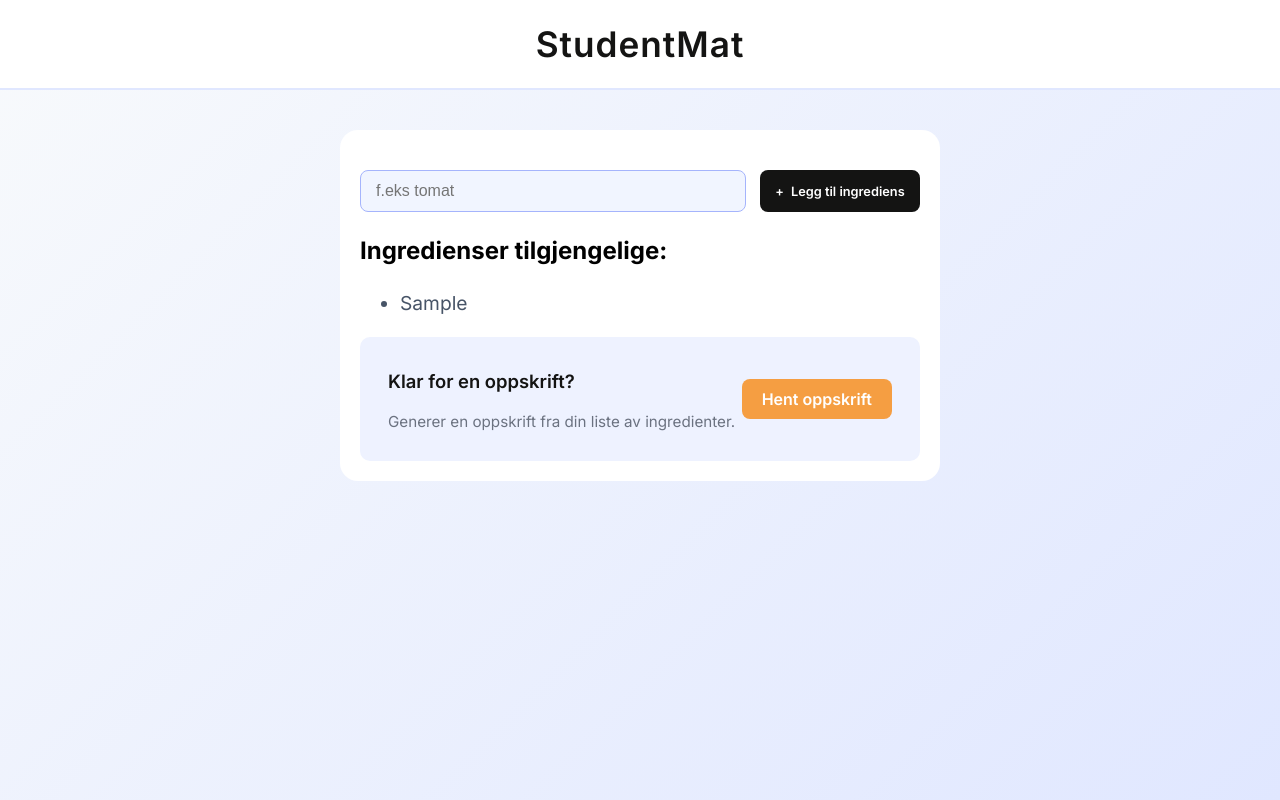
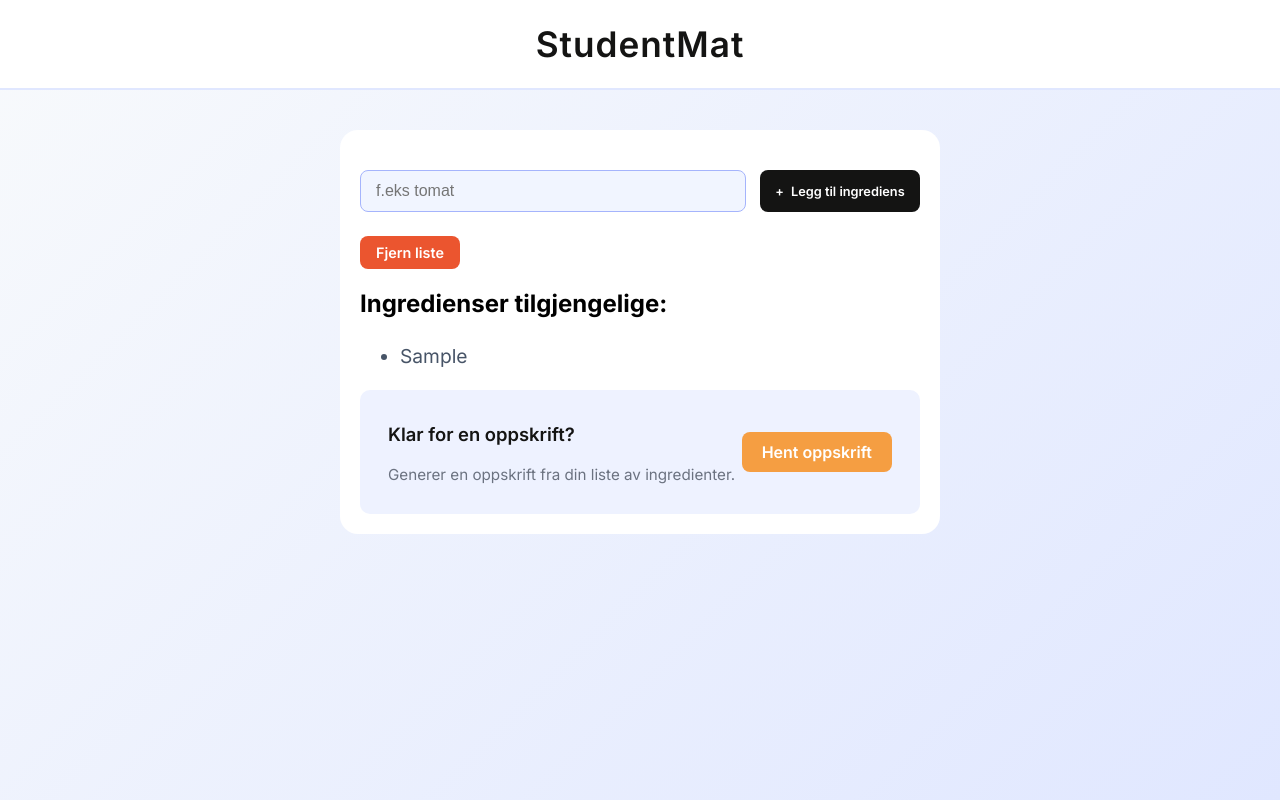
Before and after one commit to tonylam750/StudentMat, a React (Vite) app: page / in a window 1280 px wide. Both pictures are taken after typing "Sample" into the empty fields and a click on the button "Legg til ingrediens". Built offline with nearby package versions, Linux system fonts and the light colour scheme.

Commit message:
added remove list feature

```diff
--- a/src/components/Content.jsx
+++ b/src/components/Content.jsx
@@ -19,6 +19,11 @@ export default function Content() {
         setIngredients(prevIngredients => [...prevIngredients, newIngredient])
     }
 
+    function removeAllIngredients() {
+        setIngredients([])
+        setRecipe("")
+    }
+
     return (
         <main>
             <form action={addIngredient} className="add-ingredient-form">
@@ -32,10 +37,13 @@ export default function Content() {
             </form>
 
             {ingredients.length > 0 &&
-                <IngredientsList
-                    ingredients={ingredients}
-                    getRecipe={getRecipe}
-                />
+                <div className="ingredient-container">
+                    <button onClick={removeAllIngredients}>Fjern liste</button>
+                    <IngredientsList
+                        ingredients={ingredients}
+                        getRecipe={getRecipe}
+                        />
+                </div>
             }
 
             {recipe && <ClaudeRecipe recipe={recipe} />}
--- a/src/index.css
+++ b/src/index.css
@@ -66,13 +66,26 @@ main {
     cursor: pointer;
 }
 
-.add-ingredient-form > button:active {
+.add-ingredient-form > button:active ,
+.ingredient-container > button:active {
   opacity: 0.4;
 }
 
 .add-ingredient-form > button::before {
     content: "+";
     margin-right: 7px;
+}
+
+.ingredient-container > button{
+    font-family: inherit;
+    border-radius: 8px;
+    border: none;
+    background: #eb552f;
+    color: #fff;
+    padding:  0.5rem 1rem;
+    font-size: 0.9rem;
+    font-weight: 600;
+    cursor: pointer;
 }
 
 
```
